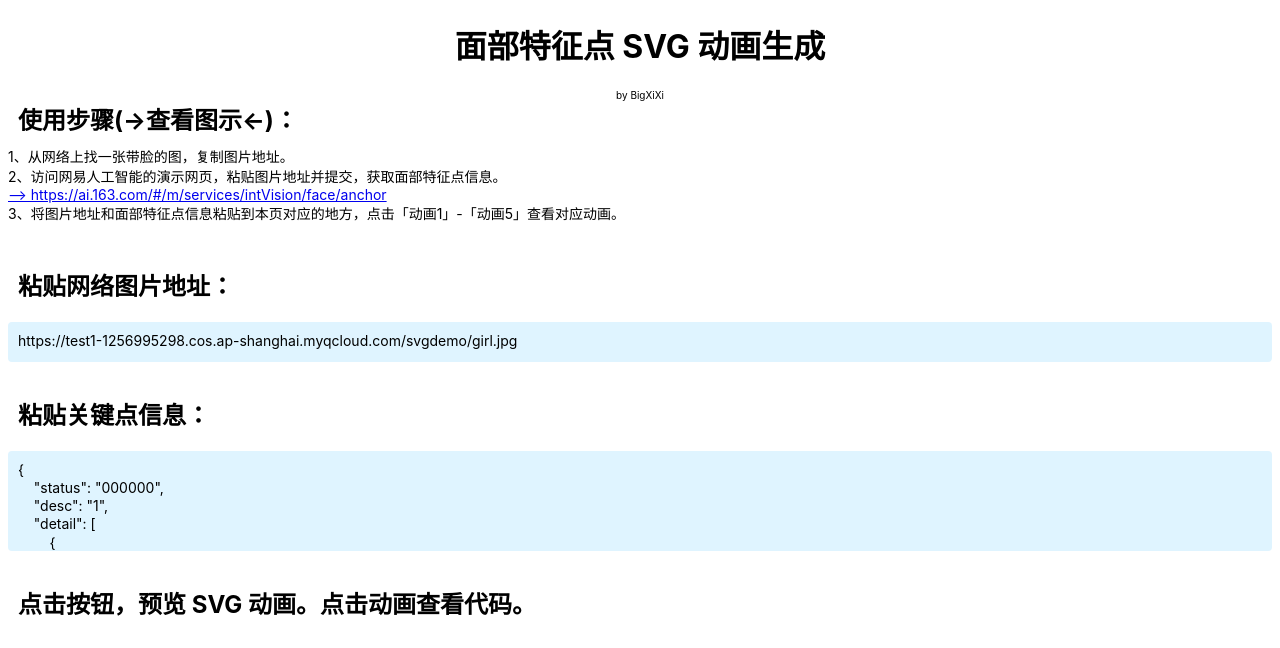
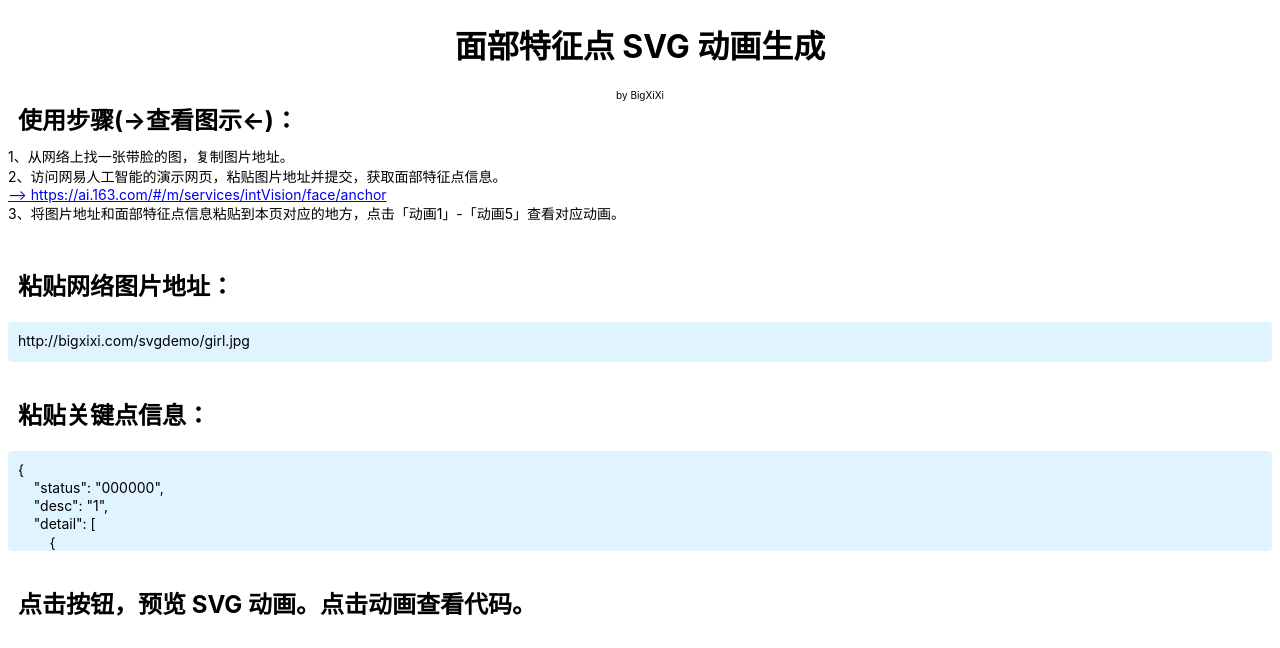
Before and after one commit to bigxixi/bigxixi.github.io, a plain HTML site: page svgdemo/genSVG.html in a window 1280 px wide. Shown: the top 648 px of the page. Drawn offline with Linux system fonts and the light colour scheme.

Commit message:
Update genSVG.html

```diff
--- a/svgdemo/genSVG.html
+++ b/svgdemo/genSVG.html
@@ -223,7 +223,7 @@
         var imgURL;
         var dotInfo;
         window.onload = function(){
-            document.getElementById('imgURL').value = 'https://test1-1256995298.cos.ap-shanghai.myqcloud.com/svgdemo/girl.jpg';
+            document.getElementById('imgURL').value = 'http://bigxixi.com/svgdemo/girl.jpg';
             document.getElementById('dotInfo').value = '{\n'+
                                                         '    "status": "000000",\n'+
                                                         '    "desc": "1",\n'+
```
